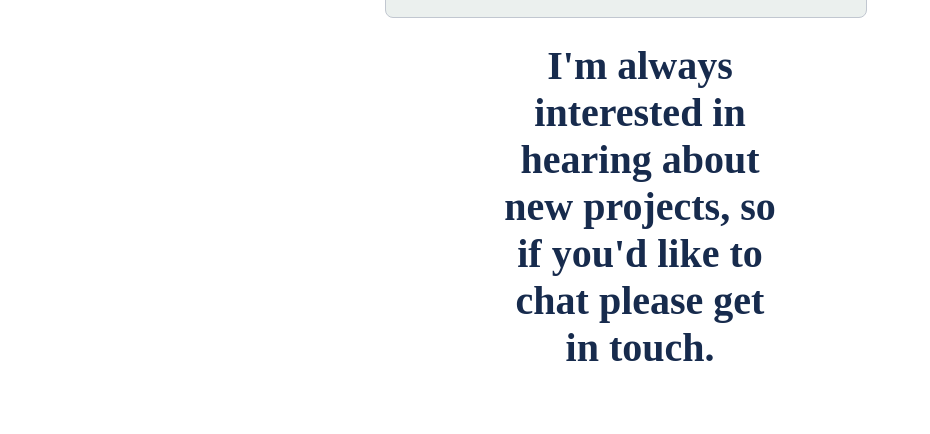
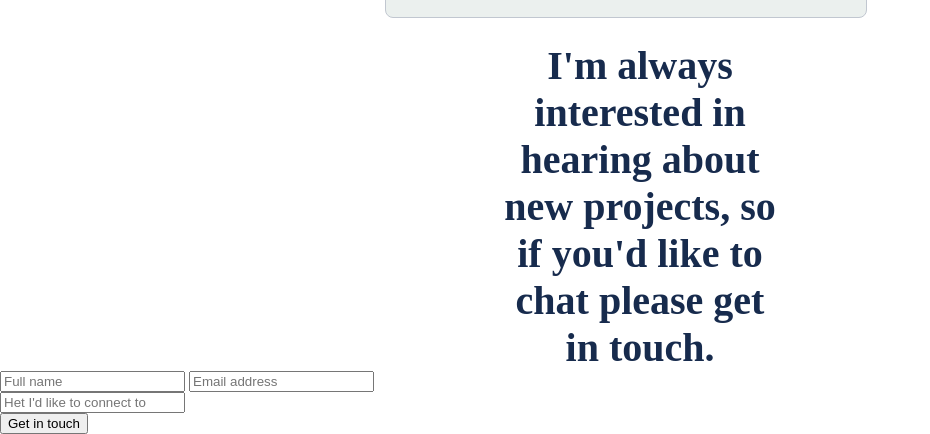
Before and after one commit to tusinahmed/protfolio-web-site, a website: page index.html in a window 1280 px wide. Shown: the part 3208-3642 px from the top of the page, without its empty margins (0-930 px from the left). Before the commit the page ends 3579 px from the top, so only its background shows below. Drawn offline with Linux system fonts and the light colour scheme.

Commit message:
Add form to the project

```diff
--- a/index.html
+++ b/index.html
@@ -326,10 +326,21 @@
         <h1 class="form-into-text">I'm always <br> interested in <br> hearing about <br> new projects, so <br> if you'd like to <br> chat please get <br> in touch. </h1>
 
         <div>
-          <Form action="">
-
+          <Form action="" method="post">
+            <div class="info">
+              <label for="fullname"></label>
+              <input type="text" name="fullname" id="fullname" placeholder="Full name" required maxlength="30">
+              <label for="email"></label>
+              <input type="email" id="email" name="emailAdress" placeholder="Email address">
+            </div>
+            <div class="message">
+              <label for="message"></label>
+              <input type="text" id="message" name="message" placeholder="Het I'd like to connect to" maxlength="500">
+            </div>
+            <div class="button">
+              <button type="submit">Get in touch</button>
+            </div>
           </Form>
-
         </div>
 
       </section>
```
